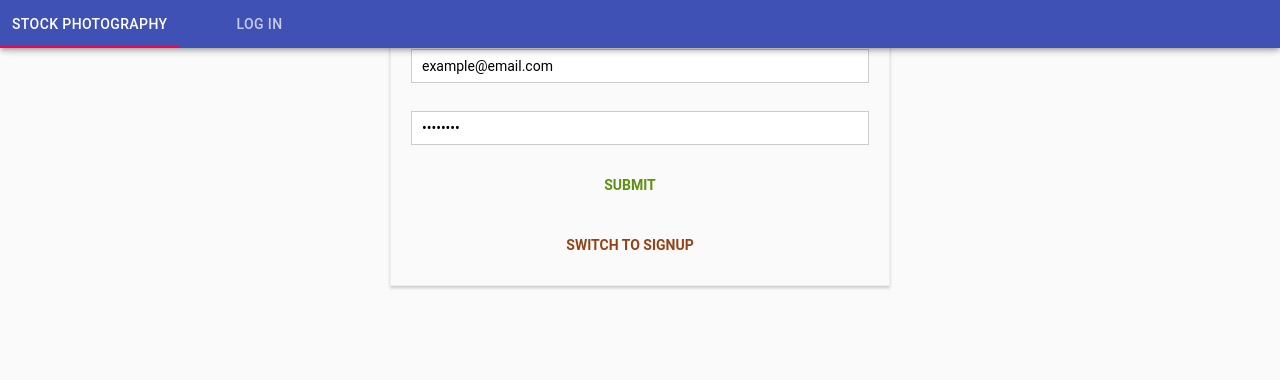
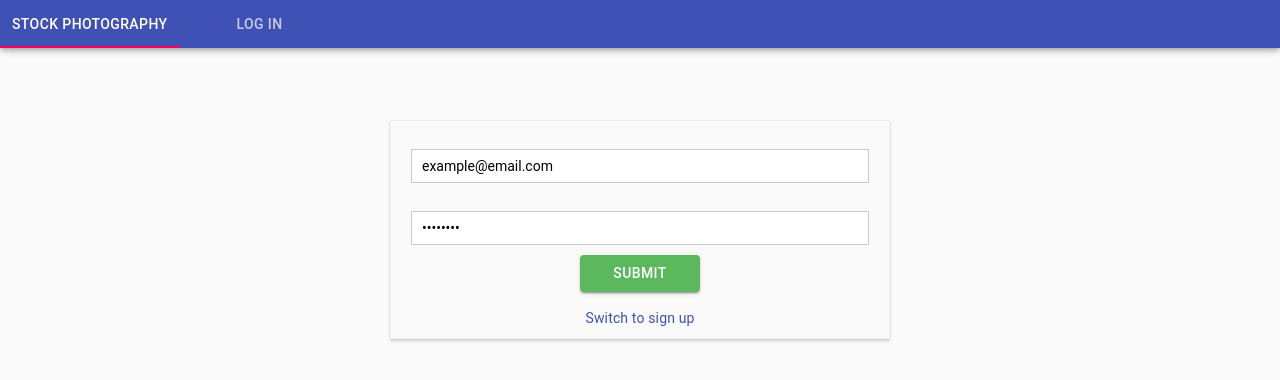
Before and after one commit to sochacki111/stock-photography-shop, a React (Create React App) app in the folder frontend/: page /auth in a window 1280 px wide. Shown: the top 380 px of the page. Built offline with nearby package versions, Linux system fonts and the light colour scheme.

Commit message:
applied styles to auth page

```diff
--- a/frontend/src/components/UI/Button/Button.js
+++ /dev/null
@@ -1,22 +0,0 @@
-import React from 'react';
-
-import classes from './Button.module.css';
-
-// interface Props {
-//   disabled: boolean;
-//   clicked: (event: React.MouseEvent<HTMLButtonElement, MouseEvent>) => void;
-//   btnType: string;
-// }
-
-// const Button: React.FC<Props> = (props) => (
-const Button = (props) => (
-  <button
-    disabled={props.disabled}
-    className={[classes.Button, classes[props.btnType]].join(' ')}
-    onClick={props.clicked}
-  >
-    {props.children}
-  </button>
-);
-
-export default Button;
--- a/frontend/src/components/UI/Button/Button.module.css
+++ /dev/null
@@ -1,29 +0,0 @@
-.Button {
-  background-color: transparent;
-  border: none;
-  color: white;
-  outline: none;
-  cursor: pointer;
-  font: inherit;
-  padding: 10px;
-  margin: 10px;
-  font-weight: bold;
-}
-
-.Button:first-of-type {
-  margin-left: 0;
-  padding-left: 0;
-}
-
-.Button:disabled {
-  color: #ccc;
-  cursor: not-allowed;
-}
-
-.Success {
-  color: #5c9210;
-}
-
-.Danger {
-  color: #944317;
-}
--- a/frontend/src/containers/Auth/Auth.js
+++ b/frontend/src/containers/Auth/Auth.js
@@ -3,10 +3,11 @@ import { connect } from 'react-redux';
 import { Redirect } from 'react-router-dom';
 
 import Input from '../../components/UI/Input/Input';
-import Button from '../../components/UI/Button/Button';
 import Spinner from '../../components/UI/Spinner/Spinner';
 import classes from './Auth.module.css';
 import * as actions from '../../store/actions/index';
+import Button from '@material-ui/core/Button';
+import Link from '@material-ui/core/Link';
 
 // interface IProps {}
 
@@ -82,21 +83,21 @@ class Auth extends Component {
     }
 
     if (rules.minLength) {
-      isValid = value.length >= rules.minLength && isValid
+      isValid = value.length >= rules.minLength && isValid;
     }
 
     if (rules.maxLength) {
-      isValid = value.length <= rules.maxLength && isValid
+      isValid = value.length <= rules.maxLength && isValid;
     }
 
     if (rules.isEmail) {
       const pattern = /[a-z0-9!#$%&'*+/=?^_`{|}~-]+(?:\.[a-z0-9!#$%&'*+/=?^_`{|}~-]+)*@(?:[a-z0-9](?:[a-z0-9-]*[a-z0-9])?\.)+[a-z0-9](?:[a-z0-9-]*[a-z0-9])?/;
-      isValid = pattern.test(value) && isValid
+      isValid = pattern.test(value) && isValid;
     }
 
     if (rules.isNumeric) {
       const pattern = /^\d+$/;
-      isValid = pattern.test(value) && isValid
+      isValid = pattern.test(value) && isValid;
     }
 
     return isValid;
@@ -109,26 +110,33 @@ class Auth extends Component {
       [controlName]: {
         ...this.state.controls[controlName],
         value: event.target.value,
-        valid: this.checkValidity(event.target.value, this.state.controls[controlName].validation),
+        valid: this.checkValidity(
+          event.target.value,
+          this.state.controls[controlName].validation
+        ),
         touched: true
       }
     };
     this.setState({ controls: updatedControls });
-  }
+  };
 
   submitHandler = (event) => {
     // Prevent reloading of the page
     event.preventDefault();
-    this.props.onAuth(this.state.controls.email.value, this.state.controls.password.value, this.state.isSignup);
-  }
+    this.props.onAuth(
+      this.state.controls.email.value,
+      this.state.controls.password.value,
+      this.state.isSignup
+    );
+  };
 
   switchAuthModeHandler = () => {
-    this.setState(prevState => {
+    this.setState((prevState) => {
       return {
         isSignup: !prevState.isSignup
       };
     });
-  }
+  };
 
   render() {
     const formElementsArray = [];
@@ -153,40 +161,50 @@ class Auth extends Component {
     ));
 
     if (this.props.loading) {
-      form = <Spinner />
+      form = <Spinner />;
     }
 
     let errorMessage = null;
 
     if (this.props.error) {
-      errorMessage = (
-        <p>{this.props.error.message}</p>
-      )
+      errorMessage = <p>{this.props.error.message}</p>;
     }
 
     let authRedirect = null;
 
     if (this.props.isAuthenticated) {
-      authRedirect = <Redirect to="/" />
+      authRedirect = <Redirect to="/" />;
     }
 
     return (
-      <div className={classes.Auth}>
+      <div className={classes.Auth} style={{ marginTop: '15vh' }}>
         {authRedirect}
         {errorMessage}
         <form onSubmit={this.submitHandler}>
           {form}
-          <Button btnType="Success">SUBMIT</Button>
+          <Button
+            type="submit"
+            style={{ width: '25%', margin: 'auto', backgroundColor: '#5cb85c' }}
+            variant="contained"
+            color="secondary"
+          >
+            SUBMIT
+          </Button>
         </form>
-        <Button
-          clicked={this.switchAuthModeHandler}
-          btnType="Danger">SWITCH TO {this.state.isSignup ? 'SIGNIN' : 'SIGNUP'}</Button>
+        <Link
+          style={{ marginTop: '2vh' }}
+          onClick={this.switchAuthModeHandler}
+          component="button"
+          variant="body2"
+        >
+          Switch to {this.state.isSignup ? 'sign in' : 'sign up'}
+        </Link>
       </div>
     );
   }
 }
 
-const mapStateToProps = state => {
+const mapStateToProps = (state) => {
   return {
     loading: state.auth.loading,
     error: state.auth.error,
@@ -194,9 +212,10 @@ const mapStateToProps = state => {
   };
 };
 
-const mapDispatchToProps = dispatch => {
+const mapDispatchToProps = (dispatch) => {
   return {
-    onAuth: (email, password, isSignup) => dispatch(actions.auth(email, password, isSignup))
+    onAuth: (email, password, isSignup) =>
+      dispatch(actions.auth(email, password, isSignup))
   };
 };
 
```
Also changed, not shown: frontend/src/containers/NewPhoto/NewPhoto2.tsx (renamed from frontend/src/containers/NewPhoto/NewPhoto.tsx, +38 -32 lines).
